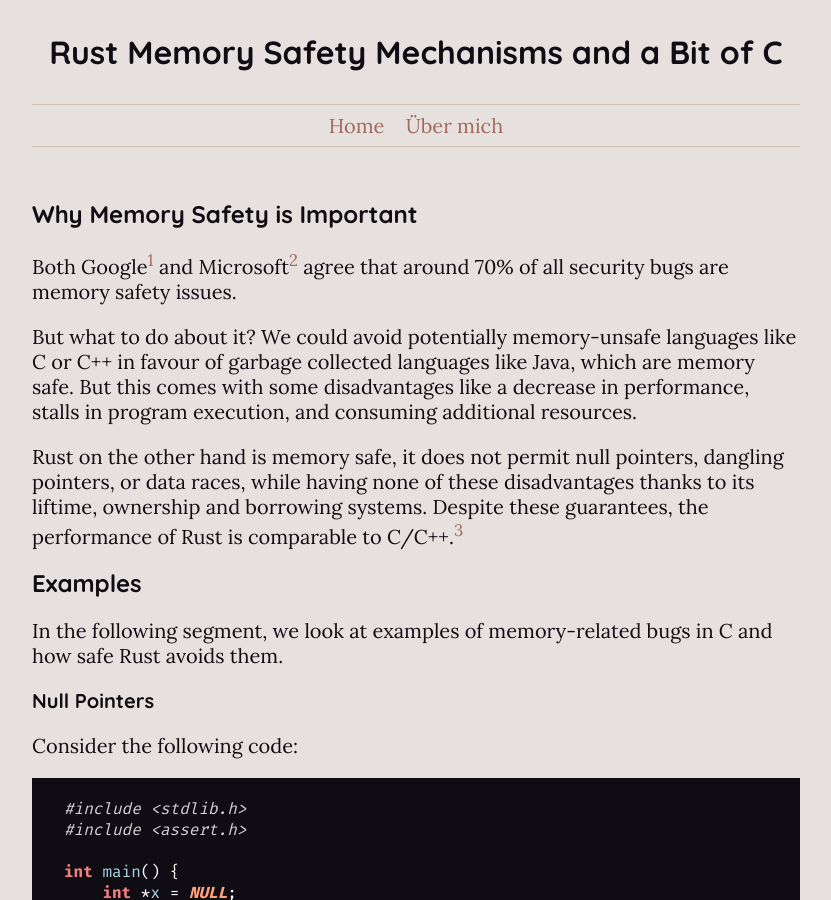
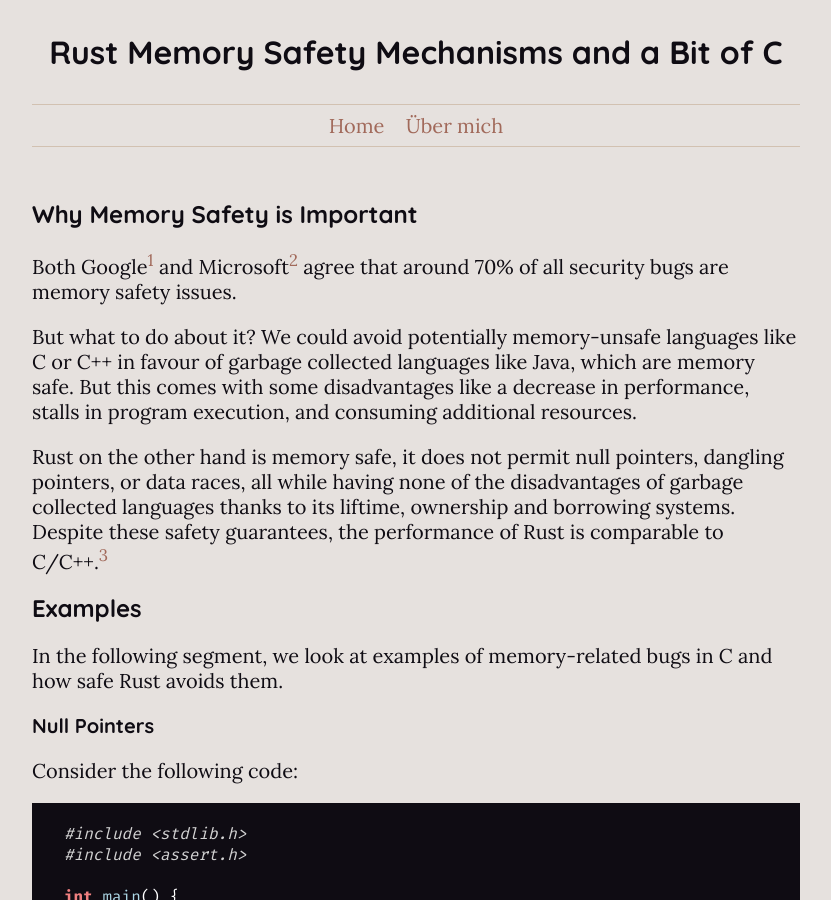
Before and after one commit to fabianboesiger/fabianboesiger.github.io, a Jekyll site: the page built from _posts/2020-09-25-rust-memory-safety-mechanisms-and-a-bit-of-c.md, in a window 1280 px wide and 900 px high. Shown: the whole window, without its empty margins (224-1055 px from the left). Built offline with Jekyll 4.4.1, drawn with Linux system fonts in a browser that asks for light colours.

Commit message:
semantics

```diff
--- a/_posts/2020-09-25-rust-memory-safety-mechanisms-and-a-bit-of-c.md
+++ b/_posts/2020-09-25-rust-memory-safety-mechanisms-and-a-bit-of-c.md
@@ -12,7 +12,7 @@ Both Google[^1] and Microsoft[^2] agree that around 70% of all security bugs are
 
 But what to do about it? We could avoid potentially memory-unsafe languages like C or C++ in favour of garbage collected languages like Java, which are memory safe. But this comes with some disadvantages like a decrease in performance, stalls in program execution, and consuming additional resources.
 
-Rust on the other hand is memory safe, it does not permit null pointers, dangling pointers, or data races, while having none of these disadvantages thanks to its liftime, ownership and borrowing systems. Despite these guarantees, the performance of Rust is comparable to C/C++.[^3]
+Rust on the other hand is memory safe, it does not permit null pointers, dangling pointers, or data races, all while having none of the disadvantages of garbage collected languages thanks to its liftime, ownership and borrowing systems. Despite these safety guarantees, the performance of Rust is comparable to C/C++.[^3]
 
 ## Examples
 
```
